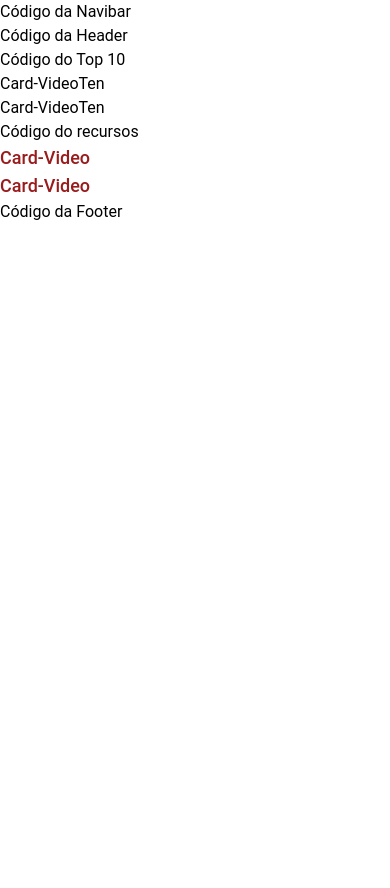
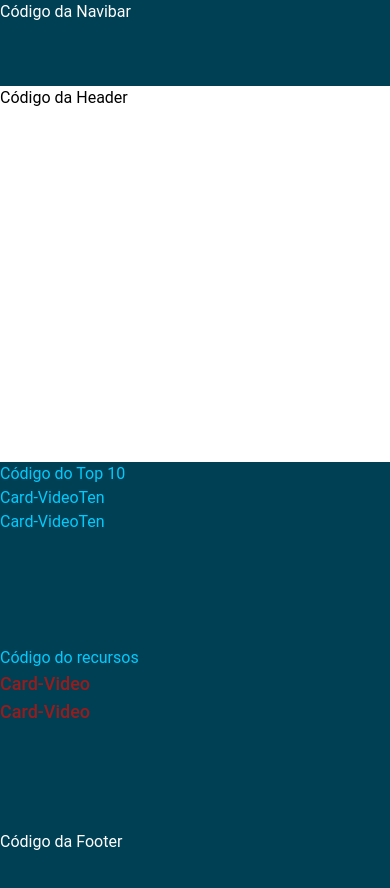
Before and after one commit to nadiduno/flyrecursos, a React (Vite) app: page / in a window 390 px wide. Shown: the top 888 px of the page. Before the commit the page ends 844 px from the top, so only its background shows below. Built offline with nearby package versions, Linux system fonts and the light colour scheme.

Commit message:
Layout da Home page

```diff
--- a/src/global.css
+++ b/src/global.css
@@ -1,6 +1,12 @@
 @tailwind base;
 @tailwind components;
 @tailwind utilities;
+
+*{
+  margin: 0;
+  padding: 0;
+  box-sizing: border-box;
+}
 
 :root {
   font-family: Roboto, Arial, sans-serif;
@@ -9,3 +15,8 @@
   text-rendering: optimizeLegibility;
   -webkit-font-smoothing: antialiased;
 }
+
+body {
+  background-color: #004054;
+  color:#FFFFFF;
+}
--- a/src/pages/HomePage.tsx
+++ b/src/pages/HomePage.tsx
@@ -6,12 +6,22 @@ import { TopTen } from "../componets/TopTen";
 
 export function HomePage(){
     return(
-        <>
-            <Navibar />
-            <HeaderMain />
-            <TopTen />
-            <Resource />
-            <Footer />
-        </>
+        <div className="min-h-screen flex flex-col">
+            <nav className="h-[5.375rem] md:h-[7.75rem]shadow-md">
+                <Navibar />
+            </nav>
+            <header className="h-[23.5rem] md:h-[31.375rem] bg-white text-black">
+                <HeaderMain />
+            </header>
+            <section className="h-[11.5rem] md:h-[38.25rem] text-primary2">
+                <TopTen />
+            </section>
+            <section className="h-[11.5rem] md:h-[38.25rem] text-primary2">
+                <Resource />
+            </section>
+            <footer className="h-[5.375rem] md:h-[7.75rem]">
+                <Footer />
+            </footer>
+        </div>
     )
 }
--- a/tailwind.config.js
+++ b/tailwind.config.js
@@ -2,7 +2,18 @@
 export default {
   content: ['./src/**/*.{js,jsx,ts,tsx}'],
   theme: {
-    extend: {},
+    extend: {
+      colors: {
+        primary1: "#004054",
+        primary2: "#00CBFE",
+        secondary: "#D3CFC9",
+        neutral: {
+          white: '#ffffff',
+          gray: '#666666',
+          black: '#000000'
+        },
+      },
+    },
   },
   plugins: [],
 }
```
